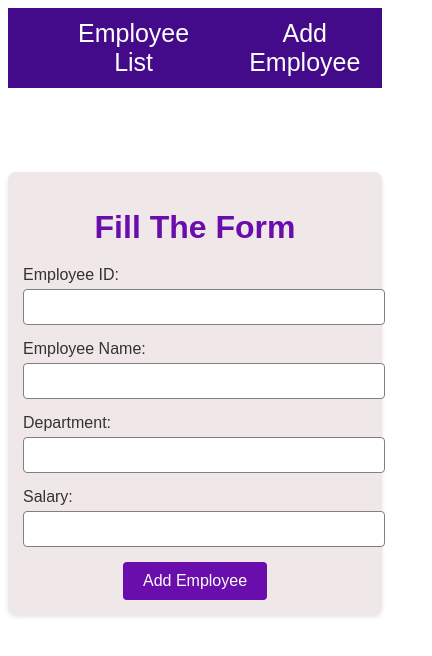
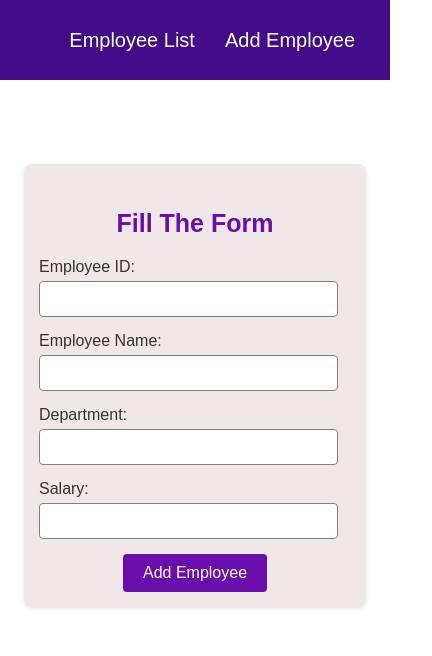
Before and after one commit to nikamaish/Task_React, a React (Create React App) app: page /add in a window 390 px wide. Shown: the top 656 px of the page, 432 px wide, since content can reach past the window. Built offline with nearby package versions, Linux system fonts and the light colour scheme; a web font is replaced by a local one.

Commit message:
:iphone: overall style done

```diff
--- a/src/components/add/AddEmployee.css
+++ b/src/components/add/AddEmployee.css
@@ -33,7 +33,7 @@
   }
 
   .form-group input {
-    width: 100%;
+    width: 90%;
     padding: 8px;
     border: 1px solid #847e7e;
     border-radius: 4px;
@@ -74,8 +74,9 @@
     background-color: #8a2be2;
   }
 
-  @media (max-width: 600px) {
+  @media screen and (max-width: 768px) {
     .add-employee-container {
       padding: 15px;
+      width: 80%;
     }
   }
--- a/src/components/list/EmployeeList.css
+++ b/src/components/list/EmployeeList.css
@@ -2,9 +2,11 @@ h1 {
   color: #6a0dad;
   font-weight: bold;
   text-align: center;
-  font-family: Arial, Helvetica, sans-serif;
+  margin: 30px 0;
 }
-
+.table-container{
+  margin: 0 20px;
+}
 table {
   width: 100%;
   border-collapse: collapse;
@@ -22,3 +24,10 @@ th, td {
 form div {
   margin-bottom: 10px;
 }
+
+@media screen and (max-width: 768px) {
+  h1 {
+    font-size: 25px;
+  }
+
+}
--- a/src/components/list/EmployeeList.jsx
+++ b/src/components/list/EmployeeList.jsx
@@ -5,6 +5,9 @@ const EmployeeList = ({ employees }) => {
   return (
     <div>
       <h1>Employee List</h1>
+      <div className='table-container'>
+
+
       <table>
         <thead>
           <tr>
@@ -25,6 +28,7 @@ const EmployeeList = ({ employees }) => {
           ))}
         </tbody>
       </table>
+      </div>
     </div>
   );
 };
--- a/src/components/navbar/Navbar.css
+++ b/src/components/navbar/Navbar.css
@@ -1,3 +1,8 @@
+* {
+  margin: 0;
+  padding: 0;
+}
+
 .navbar {
   background-color: #430B8A;
   height: 80px;
@@ -12,21 +17,11 @@
 
 .navbar-container {
   display: flex;
-  justify-content: space-between;
+  justify-content: flex-end;  /* Changed from space-between to flex-end */
   align-items: center;
   width: 100%;
   max-width: 1300px;
   padding: 0 50px;
-}
-
-.navbar-logo {
-  color: #fff;
-  justify-self: start;
-  cursor: pointer;
-  text-decoration: none;
-  font-size: 2rem;
-  display: flex;
-  align-items: center;
 }
 
 .nav-menu {
@@ -34,10 +29,6 @@
   align-items: center;
   list-style: none;
   text-align: center;
-}
-
-.nav-item {
-  height: 80px;
 }
 
 .nav-links {
@@ -50,7 +41,13 @@
   height: 100%;
 }
 
-.nav-links:hover {
-  border-bottom: 4px solid #fff;
-  transition: all 0.2s ease-out;
+@media screen and (max-width: 768px) {
+  .navbar-container {
+    padding: 0 20px;
+  }
+
+  .nav-links {
+    font-size: 20px;
+    margin: 0 15px;
+  }
 }
--- a/src/components/navbar/Navbar.jsx
+++ b/src/components/navbar/Navbar.jsx
@@ -1,27 +1,19 @@
-import React, { useState } from 'react';
+import React from 'react';
 import { Link } from 'react-router-dom';
 import './Navbar.css';
 
 const Navbar = () => {
-  const [click, setClick] = useState(false);
-
-  const handleClick = () => setClick(!click);
-  const closeMobileMenu = () => setClick(false);
-
   return (
     <nav className="navbar">
       <div className="navbar-container">
-        <div className="menu-icon" onClick={handleClick}>
-          <i className={click ? 'fas fa-times' : 'fas fa-bars'} />
-        </div>
-        <ul className={click ? 'nav-menu active' : 'nav-menu'}>
+        <ul className="nav-menu">
           <li className="nav-item">
-            <Link to="/" className="nav-links" onClick={closeMobileMenu}>
+            <Link to="/" className="nav-links">
               Employee List
             </Link>
           </li>
           <li className="nav-item">
-            <Link to="/add" className="nav-links" onClick={closeMobileMenu}>
+            <Link to="/add" className="nav-links">
               Add Employee
             </Link>
           </li>
```
Also changed, not shown: 1 other file (tests, documents, lock files or other folders).
